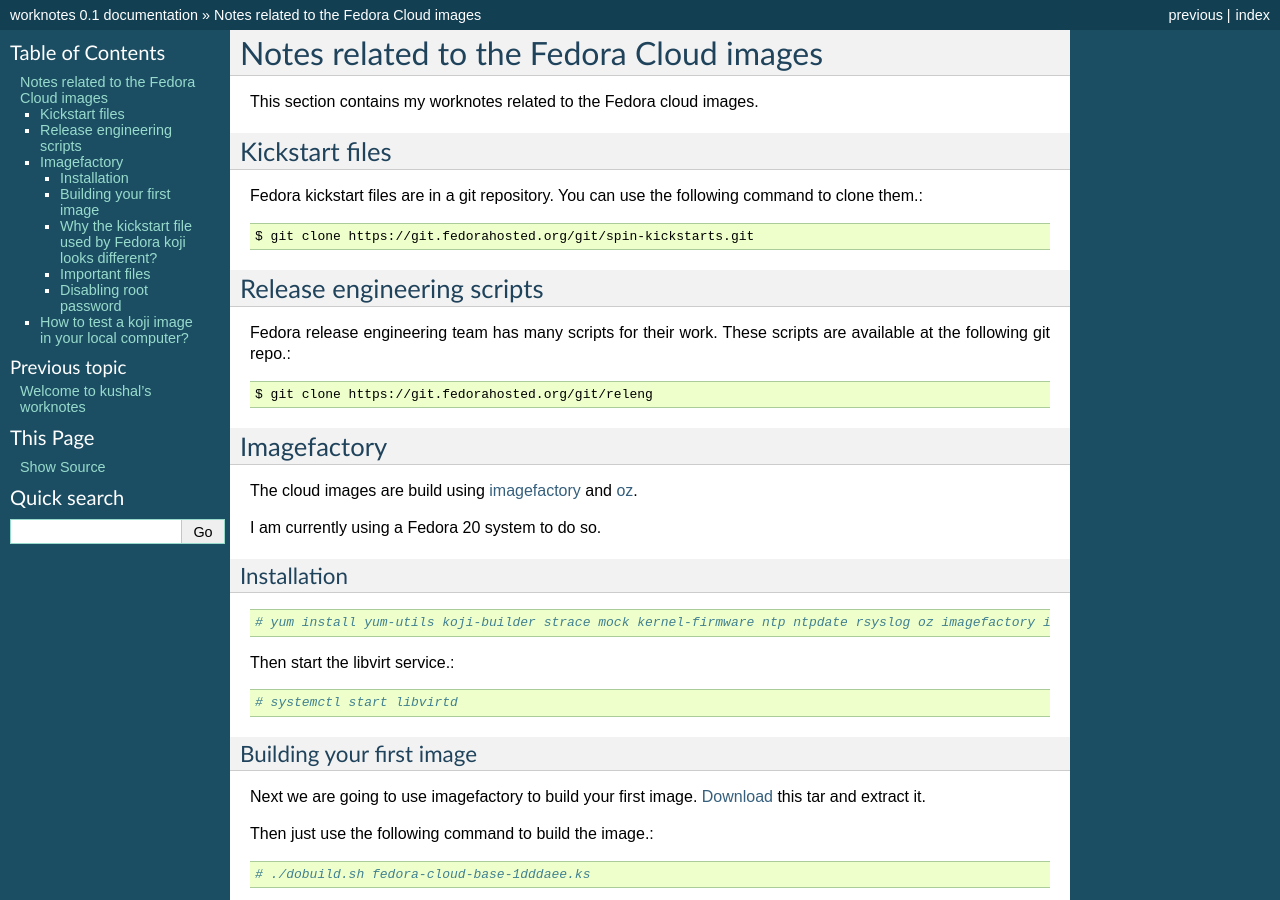
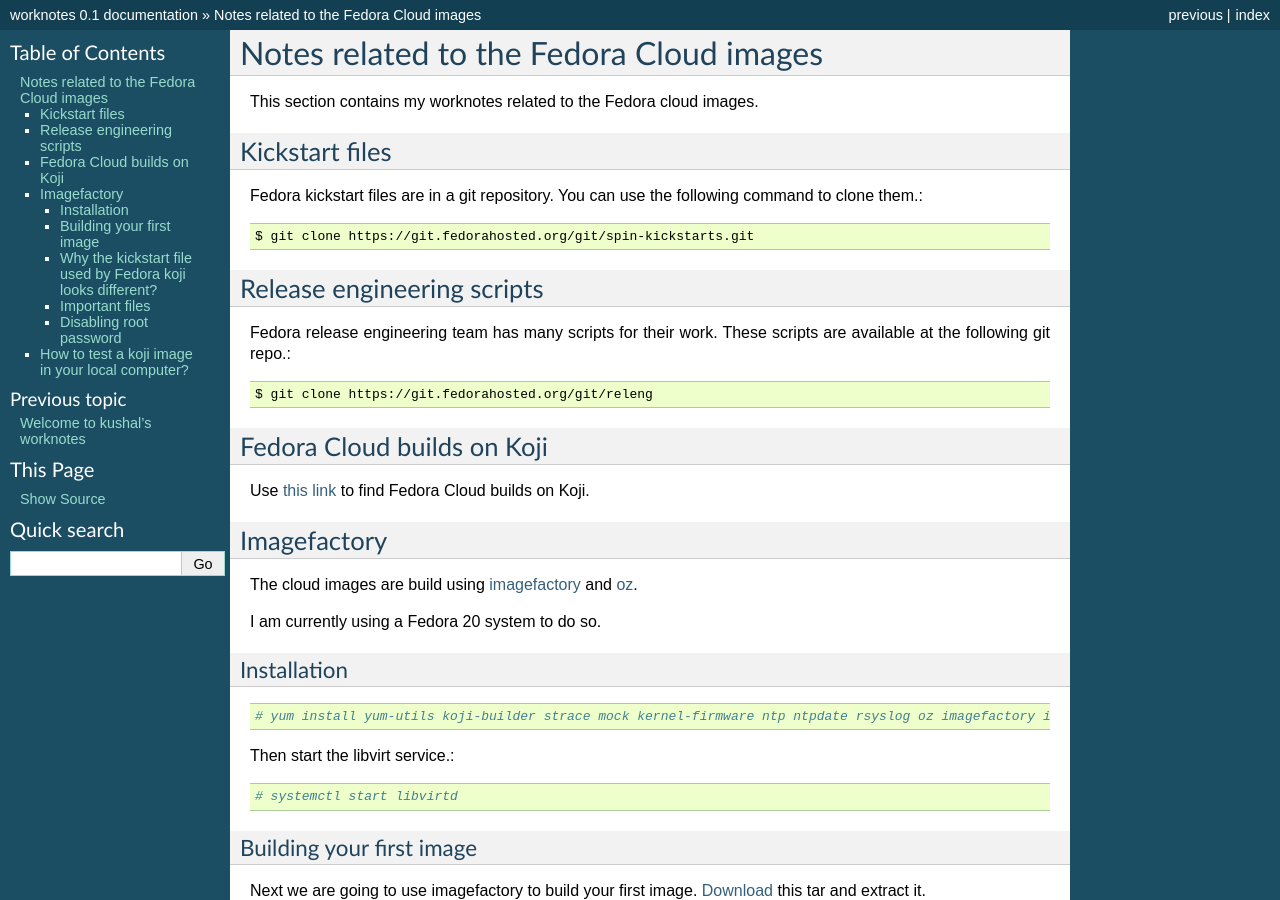
Before and after one commit to kushaldas/worknotes, a Sphinx documentation site: the page built from docs/cloudimages.rst, in a window 1280 px wide and 900 px high. Built offline with Sphinx 7.4.7, drawn with Linux system fonts in a browser that asks for light colours.

Commit message:
Link to Fedora cloud builds on Koji

```diff
--- a/docs/cloudimages.rst
+++ b/docs/cloudimages.rst
@@ -17,6 +17,12 @@
 Fedora release engineering team has many scripts for their work. These scripts are available at the following git repo.::
 
     $ git clone https://git.fedorahosted.org/git/releng
+
+Fedora Cloud builds on Koji
+---------------------------
+
+Use `this link <http://koji.fedoraproject.org/koji/tasks?start=0&state=closed&view=flat&method=createImage&order=-id>`_ to
+find Fedora Cloud builds on Koji.
 
 Imagefactory
 -------------
```
